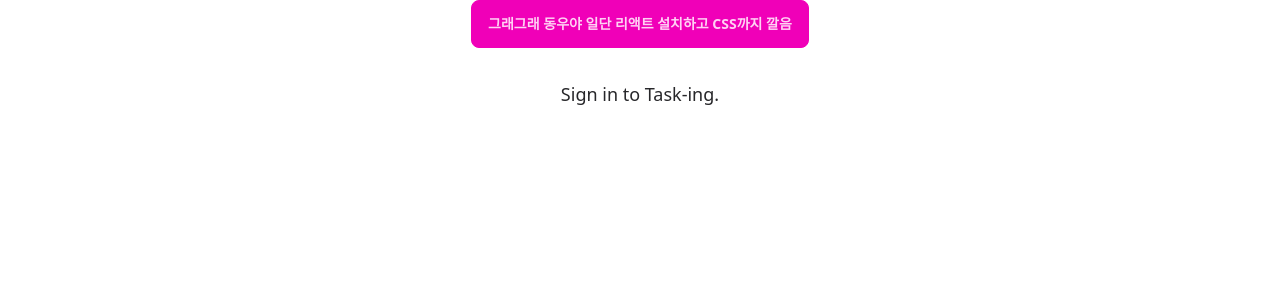
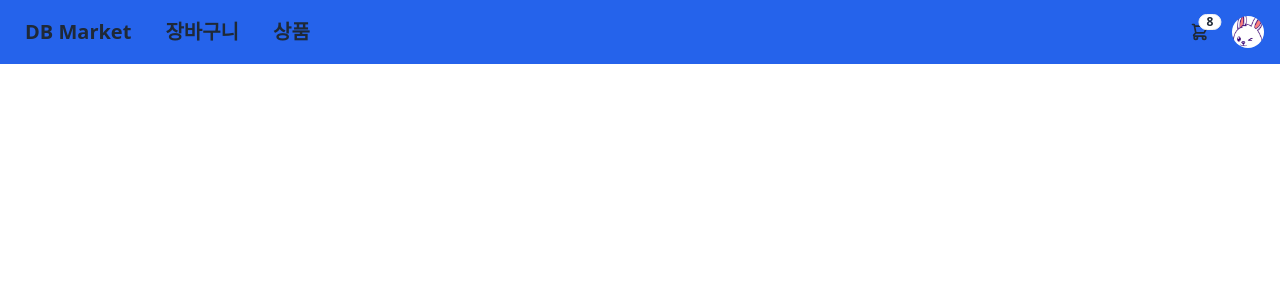
Before and after one commit to fbehddn/shoppingMall, a React (Create React App) app in the folder frontend/: page / in a window 1280 px wide. Shown: the top 300 px of the page. Built offline with nearby package versions, Linux system fonts and the light colour scheme.

Commit message:
feat: navbar 추가

```diff
--- a/frontend/src/App.js
+++ b/frontend/src/App.js
@@ -1,16 +1,11 @@
-import "./App.css";
+import Navbar from "./components/Navbar";
 
-function App() {
+const App = () => {
   return (
-    <div className="App">
-      <button class="btn btn-secondary">
-        그래그래 동우야 일단 리액트 설치하고 css까지 깔음
-      </button>
-      <h2 className="mt-6 sm:mt-6 md:mt-8 text-center text-zinc-800 text-sm sm:text-sm md:text-md lg:text-lg">
-        Sign in to Task-ing.
-      </h2>
-    </div>
+    <>
+      <Navbar />
+    </>
   );
-}
+};
 
 export default App;
--- /dev/null
+++ b/frontend/src/components/Navbar.js
@@ -0,0 +1,80 @@
+import image from "../assets/chatbot.jpg";
+
+const Navbar = () => {
+  return (
+    <div className="navbar bg-blue-600">
+      <div className="flex-1">
+        <a href="/" className="btn btn-ghost normal-case text-xl">
+          DB Market
+        </a>
+        <a href="/" className="btn btn-ghost normal-case text-xl">
+          장바구니
+        </a>
+        <a href="/" className="btn btn-ghost normal-case text-xl">
+          상품
+        </a>
+      </div>
+      <div className="flex-none">
+        <div className="dropdown dropdown-end">
+          <label tabindex="0" className="btn btn-ghost btn-circle">
+            <div className="indicator">
+              <svg
+                xmlns="http://www.w3.org/2000/svg"
+                className="h-5 w-5"
+                fill="none"
+                viewBox="0 0 24 24"
+                stroke="currentColor"
+              >
+                <path
+                  stroke-linecap="round"
+                  stroke-linejoin="round"
+                  stroke-width="2"
+                  d="M3 3h2l.4 2M7 13h10l4-8H5.4M7 13L5.4 5M7 13l-2.293 2.293c-.63.63-.184 1.707.707 1.707H17m0 0a2 2 0 100 4 2 2 0 000-4zm-8 2a2 2 0 11-4 0 2 2 0 014 0z"
+                />
+              </svg>
+              <span className="badge badge-sm indicator-item">8</span>
+            </div>
+          </label>
+          <div
+            tabindex="0"
+            className="mt-3 z-[1] card card-compact dropdown-content w-52 bg-base-100 shadow"
+          >
+            <div className="card-body">
+              <span className="font-bold text-lg">8 Items</span>
+              <span className="text-info">Subtotal: $999</span>
+              <div className="card-actions">
+                <button className="btn btn-primary btn-block">View cart</button>
+              </div>
+            </div>
+          </div>
+        </div>
+        <div className="dropdown dropdown-end">
+          <label tabindex="0" className="btn btn-ghost btn-circle avatar">
+            <div className="w-8 rounded-full">
+              <img src={image} alt="im" />
+            </div>
+          </label>
+          <ul
+            tabindex="0"
+            className="menu menu-sm dropdown-content mt-3 z-[1] p-2 shadow bg-base-100 rounded-box w-52"
+          >
+            <li>
+              <a href="/" className="justify-between">
+                Profile
+                <span className="badge">New</span>
+              </a>
+            </li>
+            <li>
+              <a href="/">Settings</a>
+            </li>
+            <li>
+              <a href="/">Logout</a>
+            </li>
+          </ul>
+        </div>
+      </div>
+    </div>
+  );
+};
+
+export default Navbar;
```
Also changed, not shown: frontend/src/assets/chatbot.jpg (added).
